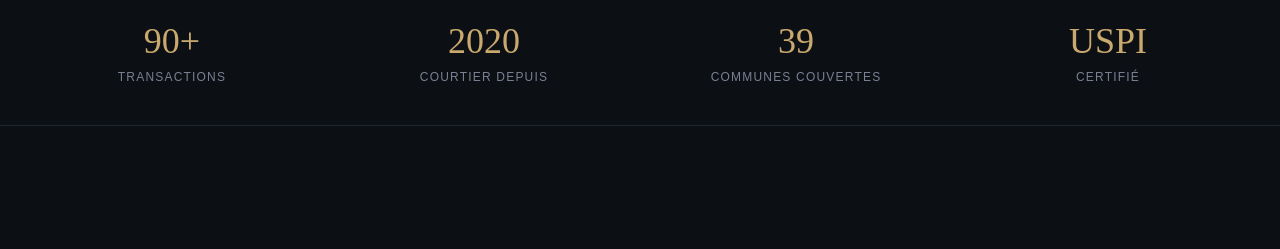
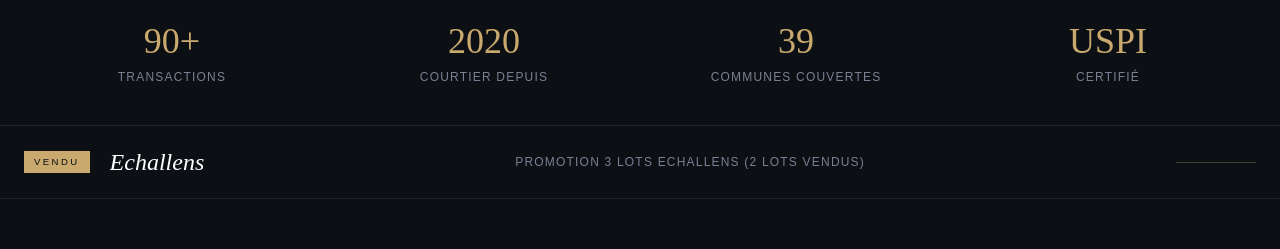
Before and after one commit to Sinseed/maison-praet, a Next.js app: page / in a window 1280 px wide. Shown: the part 820-1069 px from the top of the page. Built offline with nearby package versions, Linux system fonts and the light colour scheme; grey boxes are pictures that could not be loaded.

Commit message:
Feature : bande dernière vente homepage

```diff
--- a/app/page.tsx
+++ b/app/page.tsx
@@ -78,6 +78,64 @@ function StatsBar() {
         </div>
       </div>
     </section>
+  )
+}
+
+function DerniereVente() {
+  const [visible, setVisible] = useState(false)
+
+  useEffect(() => {
+    const t = setTimeout(() => setVisible(true), 300)
+    return () => clearTimeout(t)
+  }, [])
+
+  const vendu = MANDATS
+    .filter(m => m.categorie === 'vendu')
+    .slice(-1)[0]
+
+  if (!vendu) return null
+
+  return (
+    <div
+      style={{
+        opacity: visible ? 1 : 0,
+        transform: visible ? 'translateY(0)' : 'translateY(6px)',
+        transition: 'opacity 0.8s ease, transform 0.8s ease',
+      }}
+      className="border-b border-brand-border bg-brand-dark"
+    >
+      <div className="max-w-7xl mx-auto px-6 py-5 flex items-center justify-between gap-6">
+        {/* Badge + commune */}
+        <div className="flex items-center gap-5 min-w-0">
+          <span className="shrink-0 font-body text-[0.6rem] tracking-[0.25em] uppercase text-brand-dark bg-brand-gold px-2.5 py-1">
+            Vendu
+          </span>
+          <p className="font-display text-xl md:text-2xl font-light text-white italic truncate">
+            {vendu.lieu}
+          </p>
+        </div>
+
+        {/* Détails */}
+        <div className="hidden sm:flex items-center gap-6 shrink-0">
+          <span className="font-body text-xs tracking-widest uppercase text-brand-muted">{vendu.titre}</span>
+          {vendu.surface && vendu.surface !== '-' && (
+            <>
+              <span className="text-brand-border">·</span>
+              <span className="font-body text-xs tracking-widest uppercase text-brand-muted">{vendu.surface}</span>
+            </>
+          )}
+          {vendu.pieces && vendu.pieces !== '-' && (
+            <>
+              <span className="text-brand-border">·</span>
+              <span className="font-body text-xs tracking-widest uppercase text-brand-muted">{vendu.pieces} p.</span>
+            </>
+          )}
+        </div>
+
+        {/* Trait décoratif doré */}
+        <div className="hidden md:block h-px flex-1 max-w-[80px] bg-brand-gold opacity-30" />
+      </div>
+    </div>
   )
 }
 
@@ -356,5 +414,5 @@ function Testimonials() {
 }
 
 export default function Home() {
-  return (<main><Hero /><StatsBar /><About /><Approach /><MandatsSection /><Testimonials /><EstimationForm /><JournalPreview /><Contact /><Footer /></main>)
+  return (<main><Hero /><StatsBar /><DerniereVente /><About /><Approach /><MandatsSection /><Testimonials /><EstimationForm /><JournalPreview /><Contact /><Footer /></main>)
 }
```
